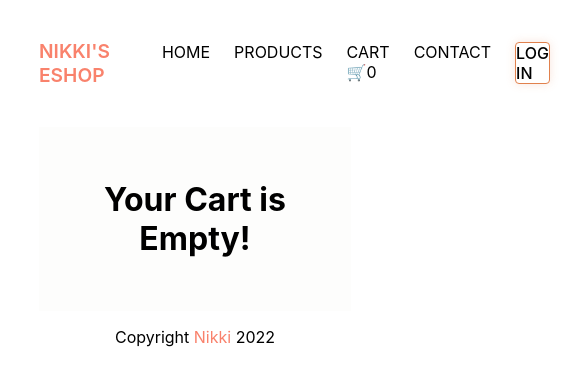
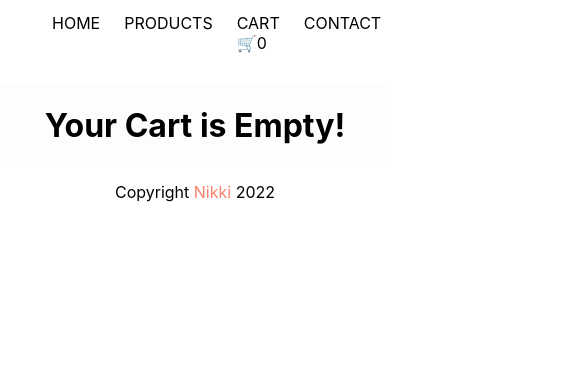
Before and after one commit to nikkizhou/Nikkis-EShop, a Next.js app: page /cart in a window 390 px wide. Shown: the top 386 px of the page, 562 px wide, since content can reach past the window. Built offline with nearby package versions, Linux system fonts and the light colour scheme; no server answers; the database is empty.

Commit message:
made it more responsive and fixed checkout email address

```diff
--- a/pages/api/sendEmail.ts
+++ b/pages/api/sendEmail.ts
@@ -4,7 +4,9 @@ import nodemailer from "nodemailer"
 const handler = async (req: NextApiRequest, res: NextApiResponse) => {
   if (!req.body) return res.status(400).send({ error: 'Please Provide Request Body' })
   if (req.method != 'POST') return res.status(405).send({ error: 'Only POST method accepted!' })
-  const { name, email, message,orderNr, phone, address, products } = req.body;
+  const { name, email, message, orderNr, phone, address, products } = req.body;
+  console.log(email);
+
 
   const htmlForOrders =
     `<h1>Thanks for your order at Nikki's Eshop!<h1>
@@ -29,7 +31,7 @@ const handler = async (req: NextApiRequest, res: NextApiResponse) => {
   const mail: Object =
     {
       from: name,
-      to: process.env.CONTACT_EMAIL_ADDRESS,
+      to: email,
       subject: orderNr ? "Order confirmation" : "Contact Form Submission",
       html: orderNr ? htmlForOrders : htmlForContactForm,
     }
--- a/styles/CartPage.module.css
+++ b/styles/CartPage.module.css
@@ -72,3 +72,19 @@
   margin-top: 0;
   align-self:center
 }
+
+
+@media (max-width: 768px) {
+  .container {
+    width: 100vw;
+    padding: 0;
+  }
+  .header div{
+    font-size:small;
+    margin-top: 0;
+  }
+  .product p{
+    max-height: 70px;
+    overflow: scroll;
+  }
+}
--- a/styles/CheckoutForm.module.css
+++ b/styles/CheckoutForm.module.css
@@ -30,3 +30,12 @@
 .closeBtn:hover {
   background: #CC4949;
 }
+
+
+@media (max-width: 768px) {
+  .container {
+    width: 85vw;
+
+  }
+
+}
--- a/styles/Navbar.module.css
+++ b/styles/Navbar.module.css
@@ -65,7 +65,16 @@
 
 
 @media (max-width: 768px) {
-  .navbar {
+  .navbar ul{
+    margin-block-start: 0
+  }
+  .navbar{
+    width: 100%;
+    overflow: scroll;
+    height: 10vh;
+  }
 
+  .navbar h6 {
+    display: none;
   }
 }
--- a/styles/ProductPage.module.css
+++ b/styles/ProductPage.module.css
@@ -105,15 +105,12 @@
 
 
 @media (max-width: 768px) {
-  .products {
-    margin-left: 60%;
-  }
+
   .container_products {
     display: flex;
     flex-direction: column;
     align-content: center;
     width: 100vw;
-    margin-top: -2rem;
   }
   .formWrapper button {
     width: 100px;
--- a/styles/globals.css
+++ b/styles/globals.css
@@ -9,7 +9,7 @@ body {
 #__next{
   display: flex;
   flex-direction: column;
-  align-items: center;
+  align-items: self-start;
   justify-content: center;
   width: 100vw;
 
```
Also changed, not shown: styles/ContactPage.module.css (+7 -0 lines), styles/Product.module.css (+9 -0 lines).
